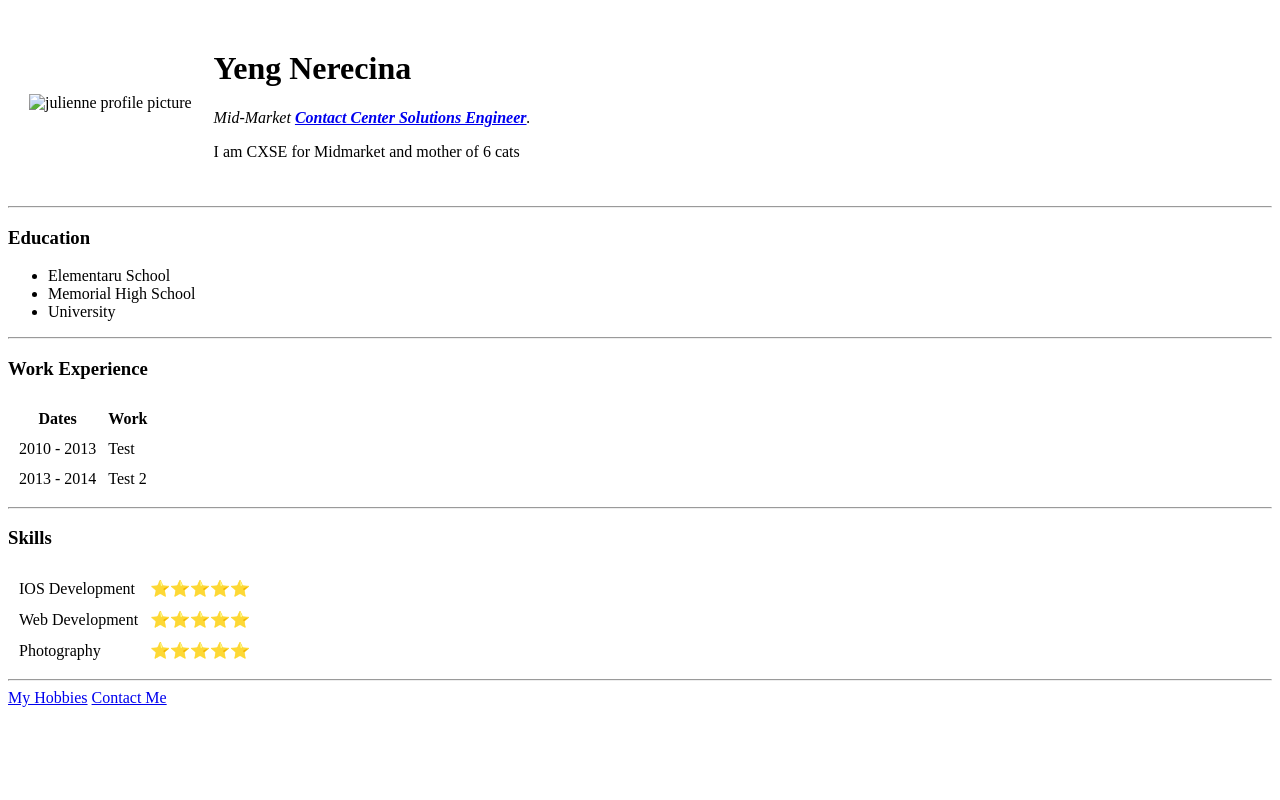
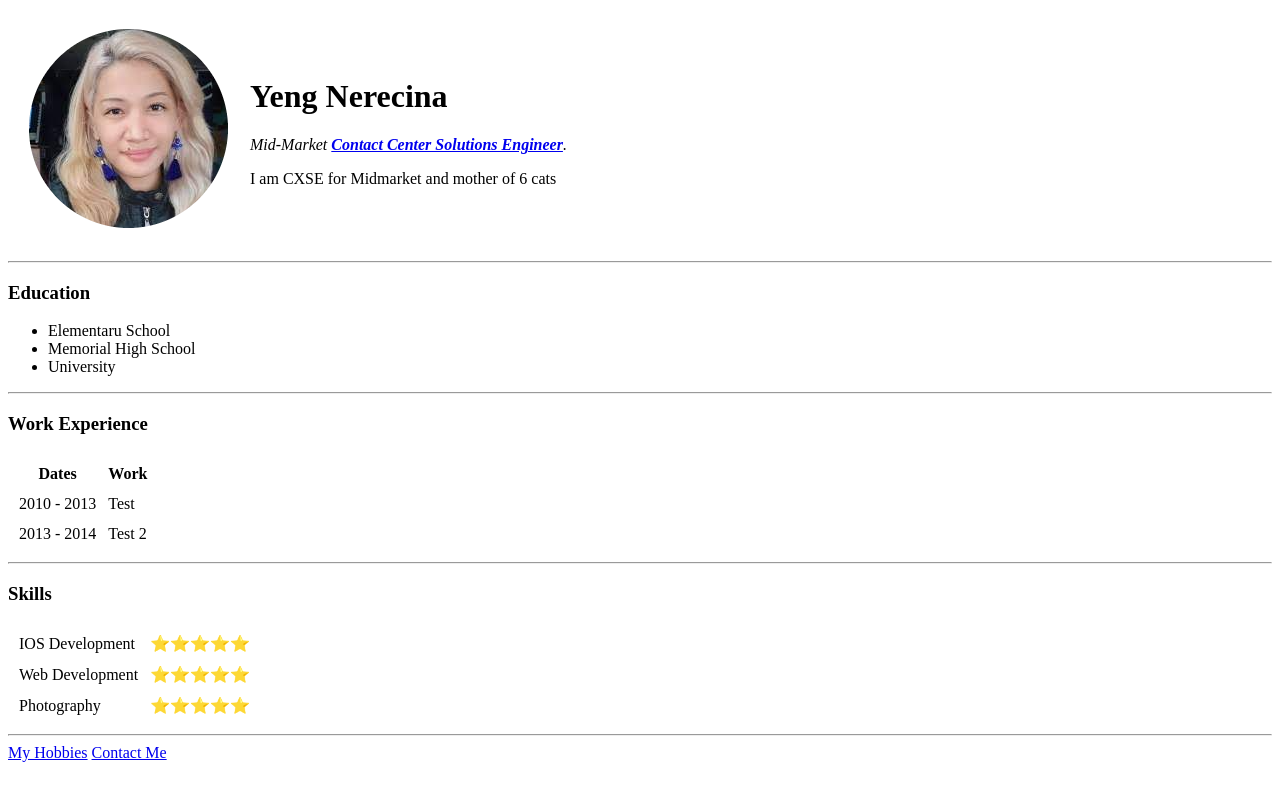
Before and after one commit to czarayng/cv, a plain HTML site: page index.html in a window 1280 px wide. Drawn offline with Linux system fonts and the light colour scheme.

Commit message:
Updates images/yeng.png

```diff
--- a/index.html
+++ b/index.html
@@ -9,7 +9,7 @@
   <body>
     <table cellspacing="20">
       <tr>
-        <td><img src="yeng.png" alt="julienne profile picture"></td>
+        <td><img src="images/yeng.png" alt="julienne profile picture"></td>
         <td><h1>Yeng Nerecina</h1>
           <p><em>Mid-Market <strong><a href="https://developer.mozilla.org/en-US/docs/Web/HTML/Element/ul">Contact Center Solutions Engineer</a></strong>.</em></p>
           <p> I am CXSE for Midmarket and mother of 6 cats</p></td>
```
